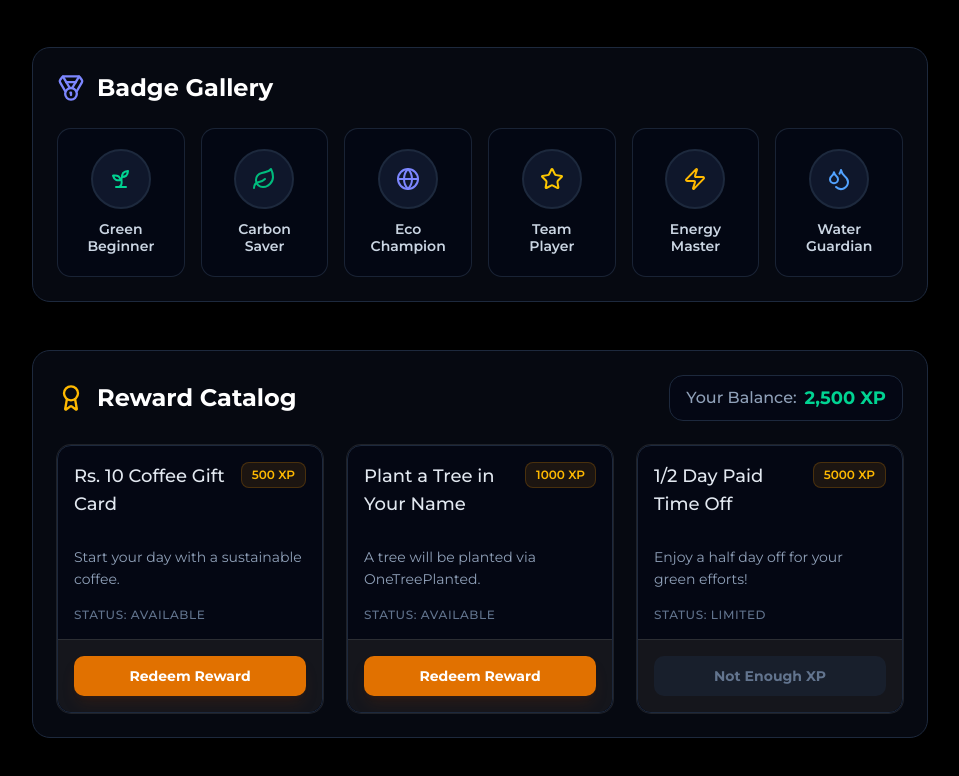
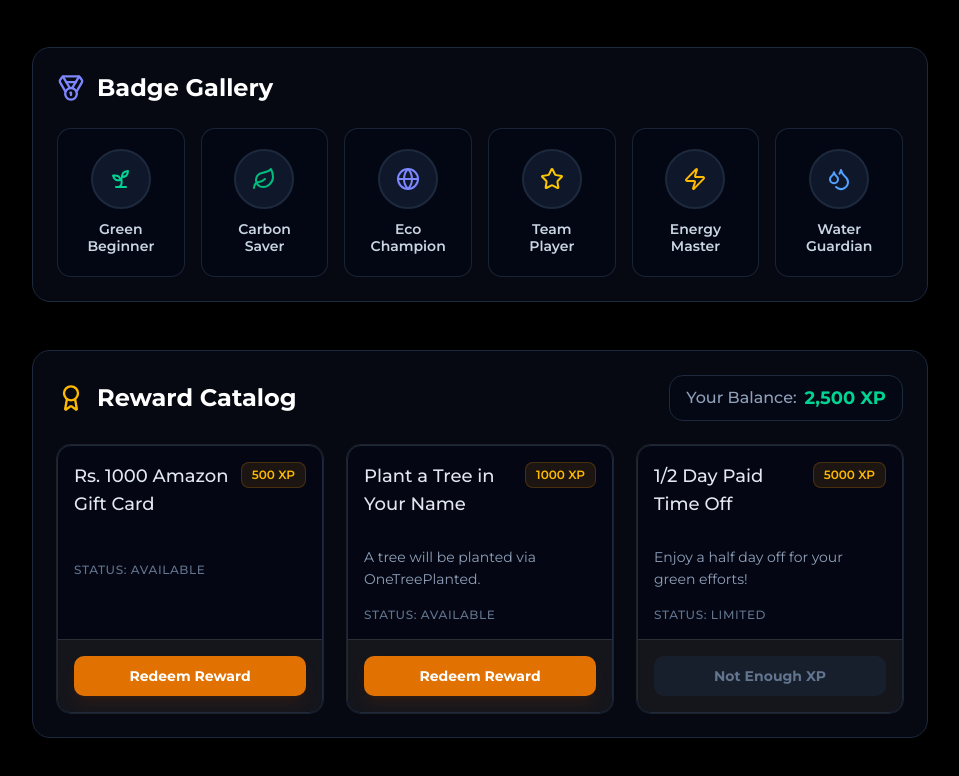
Before and after one commit to Mukilan-s18/Ecosphere-Management-Platform, a Next.js app: page /gamification in a window 1280 px wide. Shown: the part 1235-2011 px from the top of the page, without its empty margins (288-1247 px from the left). Built offline with nearby package versions, Linux system fonts and the light colour scheme; no server answers; the database is empty.

Commit message:
feat(ui): Update reward catalog: Rs. 1000 Amazon Gift Card

```diff
--- a/app/gamification/page.tsx
+++ b/app/gamification/page.tsx
@@ -302,7 +302,7 @@ export default function GamificationPage() {
 
         <div className="grid grid-cols-1 md:grid-cols-2 lg:grid-cols-3 gap-6">
           {[
-            { id: 1, name: "Rs. 10 Coffee Gift Card", cost: 500, stock: "Available", desc: "Start your day with a sustainable coffee." },
+            { id: 1, name: "Rs. 1000 Amazon Gift Card", cost: 500, stock: "Available" },
             { id: 2, name: "Plant a Tree in Your Name", cost: 1000, stock: "Available", desc: "A tree will be planted via OneTreePlanted." },
             { id: 3, name: "1/2 Day Paid Time Off", cost: 5000, stock: "Limited", desc: "Enjoy a half day off for your green efforts!" },
           ].map((reward) => {
```
